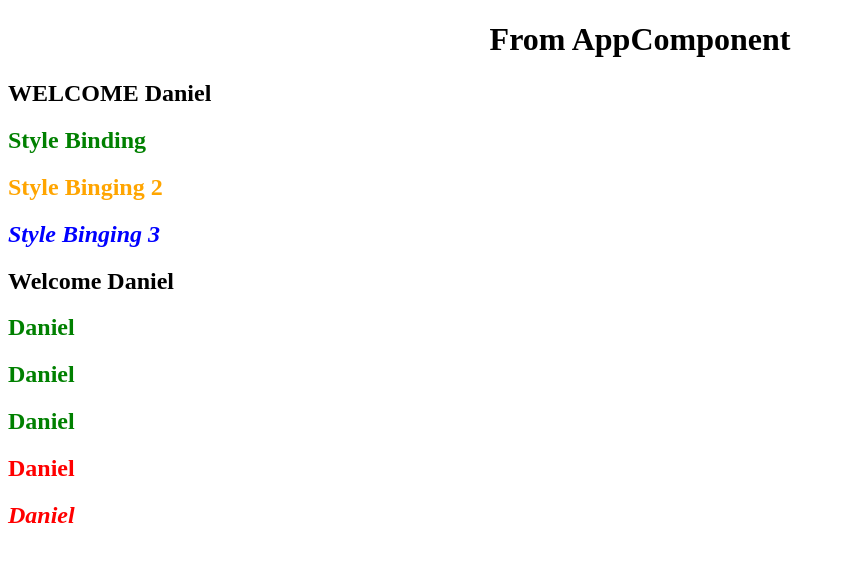
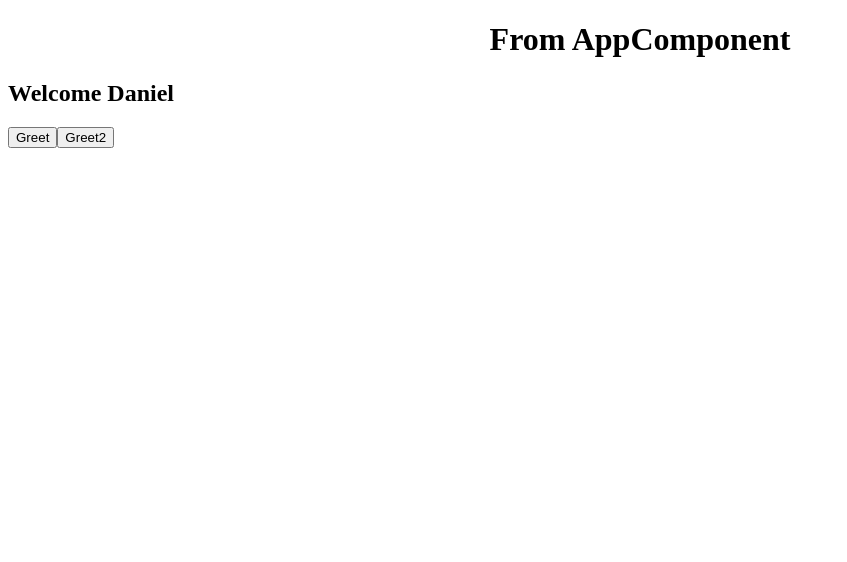
Before and after one commit to DanielMarcello/learning_angular5, an Angular app in the folder binding/: page / in a window 1280 px wide. Shown: the top 562 px of the page, without its empty margins (0-847 px from the left). Built offline with nearby package versions, Linux system fonts and the light colour scheme.

Commit message:
event binding

```diff
--- a/binding/src/app/app.component.html
+++ b/binding/src/app/app.component.html
@@ -4,5 +4,6 @@
     From AppComponent
   </h1>
 </div>
-<app-test2></app-test2>
-<app-test></app-test>
+<app-event-binding></app-event-binding>
+<!-- <app-test2></app-test2>
+<app-test></app-test> -->
--- a/binding/src/app/app.module.ts
+++ b/binding/src/app/app.module.ts
@@ -5,13 +5,15 @@ import { NgModule } from '@angular/core';
 import { AppComponent } from './app.component';
 import { TestComponent } from './test/test.component';
 import { Test2Component } from './test2/test2.component';
+import { EventBindingComponent } from './event-binding/event-binding.component';
 
 
 @NgModule({
   declarations: [
     AppComponent,
     TestComponent,
-    Test2Component
+    Test2Component,
+    EventBindingComponent
   ],
   imports: [
     BrowserModule
--- /dev/null
+++ b/binding/src/app/event-binding/event-binding.component.html
@@ -0,0 +1,4 @@
+<h2>Welcome {{ name }}</h2>
+<button (click)="onClick($event)">Greet</button>
+<button (click)="greeting='Welcome Daniel'">Greet2</button>
+{{ greeting }}
--- /dev/null
+++ b/binding/src/app/event-binding/event-binding.component.ts
@@ -0,0 +1,22 @@
+import { Component, OnInit } from '@angular/core';
+
+@Component({
+  selector: 'app-event-binding',
+  templateUrl: './event-binding.component.html',
+  styleUrls: ['./event-binding.component.css']
+})
+export class EventBindingComponent implements OnInit {
+
+  public name = "Daniel";
+  public greeting = "";
+  constructor() { }
+
+  ngOnInit() {
+  }
+
+  onClick(event){
+  	console.log(event)
+  	this.greeting = event.type
+  }
+
+}
```
Also changed, not shown: binding/src/app/event-binding/event-binding.component.css (added).
